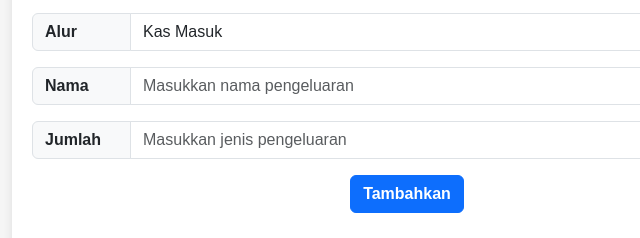
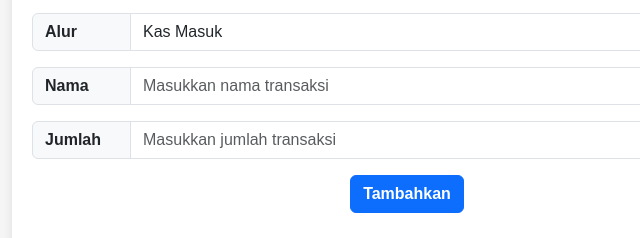
Before and after one commit to m-istighfar/week-7, a plain HTML site: page index.html in a window 1280 px wide. Shown: the part 168-406 px from the top of the page, 228-868 px from the left. Drawn offline with nearby package versions, Linux system fonts and the light colour scheme.

Commit message:
Update index.html

```diff
--- a/index.html
+++ b/index.html
@@ -40,7 +40,7 @@
             type="text"
             id="assetName"
             class="form-control"
-            placeholder="Masukkan nama pengeluaran"
+            placeholder="Masukkan nama transaksi"
           />
         </div>
         <div class="input-group mb-3">
@@ -52,7 +52,7 @@
             type="number"
             id="assetAmount"
             class="form-control"
-            placeholder="Masukkan jenis pengeluaran"
+            placeholder="Masukkan jumlah transaksi"
           />
         </div>
         <button type="submit" class="btn btn-primary">Tambahkan</button>
```
